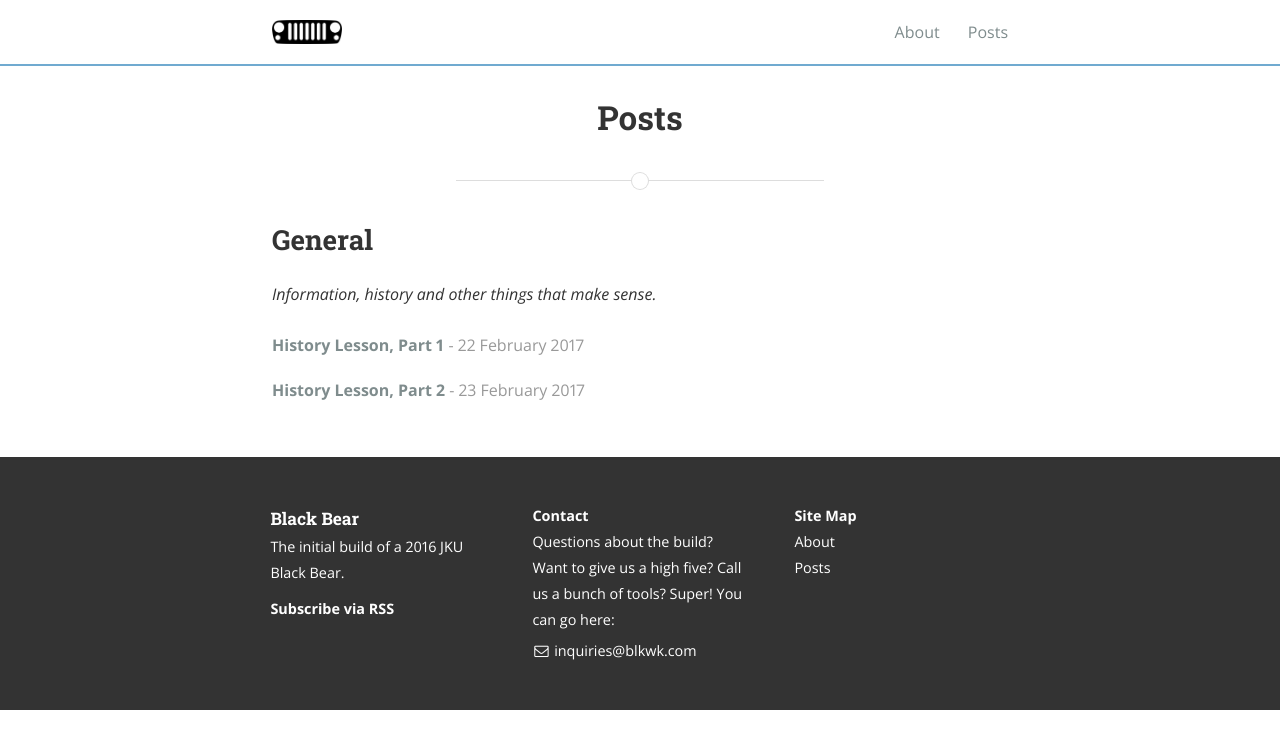
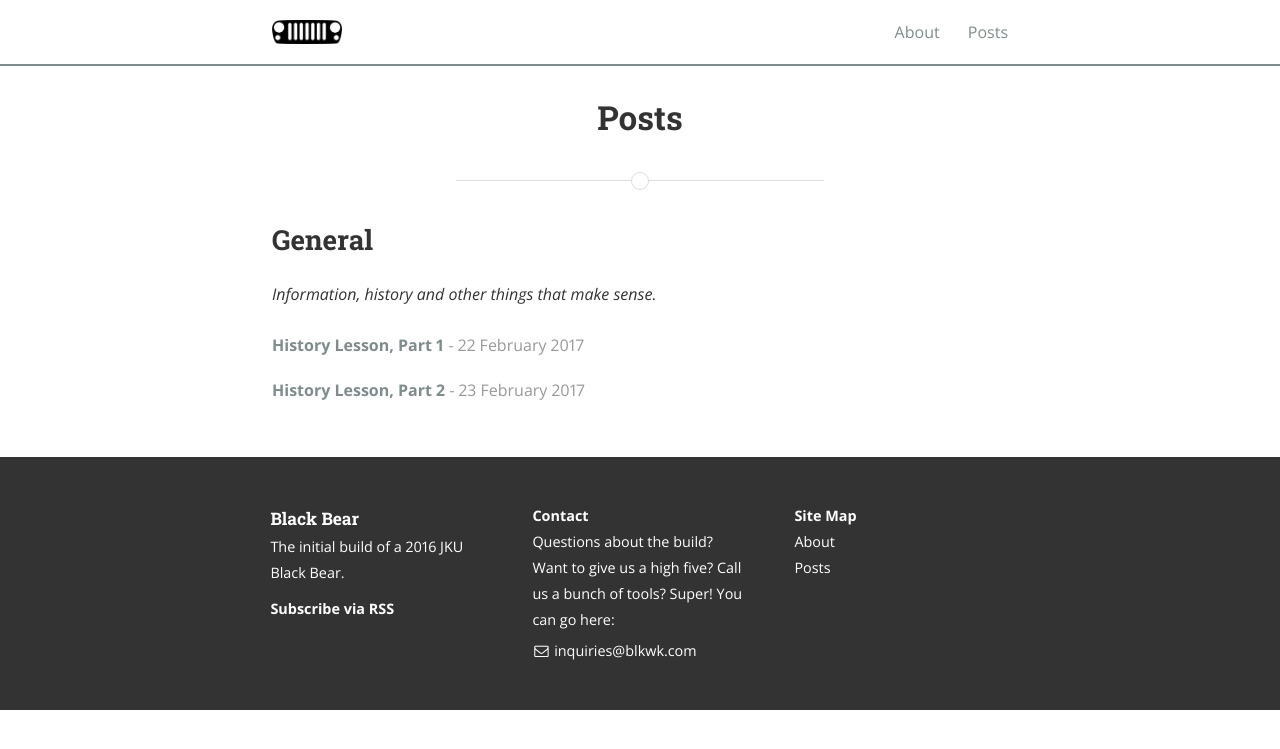
Before and after one commit to blkwk/blackbear, a Jekyll site: the page built from posts.html, in a window 1280 px wide. Shown: the top 749 px of the page. Built offline with Jekyll 4.4.1, drawn with Linux system fonts in a browser that asks for light colours; nearby versions of some CDN libraries.

Commit message:
header border color

```diff
--- a/_sass/_layout.scss
+++ b/_sass/_layout.scss
@@ -100,7 +100,7 @@ pre code.hljs {
 *	Header
 */
 .navigation {
-	box-shadow: 0 2px $highlight-color;
+	box-shadow: 0 2px $gray;
 	padding: 0 1em;
 	margin: 0;
 	/*
```
